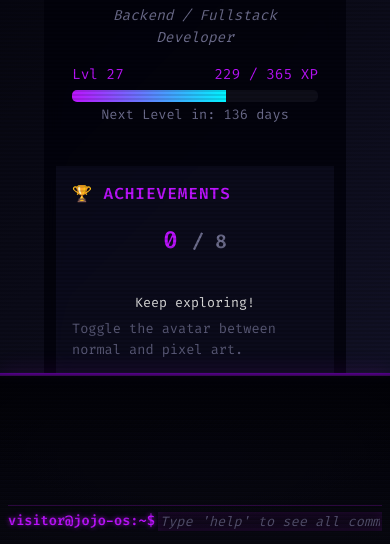
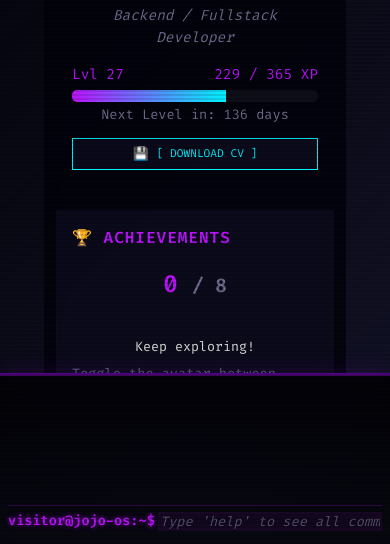
Before and after one commit to JoelJohs/jojo_os_portfolio, a website with bundled scripts: page index.html in a window 390 px wide. Shown: the part 300-844 px from the top of the page. Built offline with nearby package versions, Linux system fonts and the light colour scheme.

Commit message:
feat: add CV download functionality and update professional data

```diff
--- a/src/data/about.js
+++ b/src/data/about.js
@@ -7,7 +7,11 @@ export const PROFESSIONAL_DATA = {
         location: "Morelia, Michoacán, México",
         email: "jojohersa21@gmail.com",
         phone: "438 100 4177",
-        summary: "Desarrollador Fullstack mayormente enfocado en el backend, con más de 3 años de experiencia en aplicaciones web y APIs escalables. Priorizo el código limpio, la mejora continua y la comprensión profunda de los sistemas."
+        summary: "Desarrollador Fullstack mayormente enfocado en el backend, con más de 3 años de experiencia en aplicaciones web y APIs escalables. Priorizo el código limpio, la mejora continua y la comprensión profunda de los sistemas.",
+        cv_paths: {
+            es: "assets/docs/Joel_Josafat_Hernández_Saucedo_CV_es.pdf",
+            en: "assets/docs/Joel_Josafat_Hernández_Saucedo_CV_en.pdf"
+        }
     },
     experience: [
         {
--- a/src/styles/components/dashboard.css
+++ b/src/styles/components/dashboard.css
@@ -267,6 +267,40 @@
   box-shadow: 0 4px 12px rgba(188, 19, 254, 0.3);
 }
 
+/* CV Download Button */
+.cv-download-section {
+  margin-top: 1rem;
+  text-align: left;
+}
+
+.btn-cv {
+  display: inline-flex;
+  align-items: center;
+  gap: 0.5rem;
+  text-decoration: none;
+  background: var(--bg-secondary-translucent);
+  color: var(--accent-cyan);
+  border: 1px solid var(--accent-cyan);
+  padding: 0.5rem 1rem;
+  font-size: 0.8rem;
+  font-family: var(--font-mono);
+  border-radius: var(--border-radius-md);
+  transition: all 0.3s ease;
+  cursor: pointer;
+}
+
+.btn-cv:hover {
+  background: var(--accent-cyan);
+  color: var(--bg-primary);
+  box-shadow: 0 0 15px rgba(0, 243, 255, 0.4);
+  transform: translateY(-2px);
+  text-decoration: none;
+}
+
+.btn-cv .icon {
+  font-size: 0.9rem;
+}
+
 /* Global Cyberpunk Scrollbar - All scrollbars */
 ::-webkit-scrollbar {
   width: 8px;
@@ -367,6 +401,16 @@ html[data-theme="cyberpunk"] ::-webkit-scrollbar-thumb:hover {
     font-size: 0.75rem;
     padding: 0.25rem 0.5rem;
   }
+
+  .cv-download-section {
+    margin-top: 0.875rem;
+    text-align: center;
+  }
+
+  .btn-cv {
+    font-size: 0.75rem;
+    padding: 0.4rem 0.875rem;
+  }
 }
 
 @media (max-width: 480px) {
@@ -434,4 +478,20 @@ html[data-theme="cyberpunk"] ::-webkit-scrollbar-thumb:hover {
     text-align: center;
     width: 100%;
   }
+
+  .cv-download-section {
+    margin-top: 0.75rem;
+    text-align: center;
+  }
+
+  .btn-cv {
+    font-size: 0.7rem;
+    padding: 0.35rem 0.75rem;
+    width: 100%;
+    justify-content: center;
+  }
+
+  .btn-cv .icon {
+    font-size: 0.8rem;
+  }
 }
--- a/src/ui/organisms/SystemDashboard.js
+++ b/src/ui/organisms/SystemDashboard.js
@@ -1,8 +1,9 @@
 import { on, emit } from "../../core/events/bus.js";
 import { EVENTS } from "../../core/events/types.js";
 import { getMyAge } from "../../core/utils/profile.js";
-import { t, onLanguageChange } from "../../core/i18n/i18n.js";
+import { t, onLanguageChange, getLanguage } from "../../core/i18n/i18n.js";
 import { getAchievementStats } from "../../core/system/achievements.js";
+import { PROFESSIONAL_DATA } from "../../data/about.js";
 import "./TechStack.js";
 
 export class SystemDashboard extends HTMLElement {
@@ -28,6 +29,9 @@ export class SystemDashboard extends HTMLElement {
   loadData() {
     this.stats = getMyAge();
     this.achievements = getAchievementStats();
+    this.currentLang = getLanguage();
+    this.cvPath = PROFESSIONAL_DATA.header.cv_paths[this.currentLang] || PROFESSIONAL_DATA.header.cv_paths['es'];
+    this.cvButtonText = this.currentLang === 'en' ? '[ DOWNLOAD CV ]' : '[ DESCARGAR CV ]';
   }
 
   render() {
@@ -60,9 +64,16 @@ export class SystemDashboard extends HTMLElement {
                   </div>
                   <small class="xp-sub">${t("dashboard.next_level")}
                     ${this.stats.neededXP - this.stats.currentXP} ${t(
-      "dashboard.days"
-    )}
+                      "dashboard.days"
+                    )}
                   </small>
+                </div>
+
+                <!-- CV Download Button -->
+                <div class="cv-download-section">
+                  <a href="${this.cvPath}" target="_blank" download class="btn-cv">
+                    <span class="icon">💾</span> ${this.cvButtonText}
+                  </a>
                 </div>
               </div>
             </div>
```
Also changed, not shown: 2 other files.
